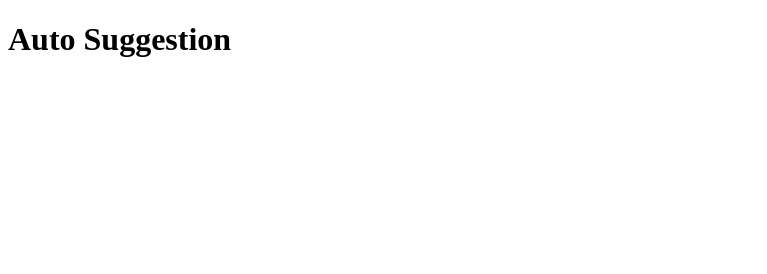
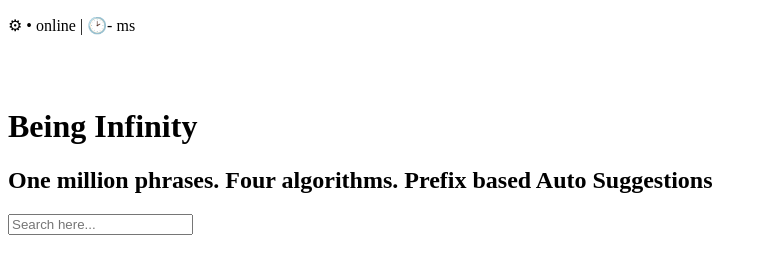
Before and after one commit to Keerthanaa-1411/auto-suggest, a website: page Frontend/pages/auto-suggest.html in a window 1280 px wide. Shown: the whole page, without its empty margins (0-767 px from the left). Drawn offline with Linux system fonts and the light colour scheme.

Commit message:
be-inf home page

```diff
--- a/Frontend/pages/auto-suggest.html
+++ b/Frontend/pages/auto-suggest.html
@@ -6,6 +6,11 @@
     <title>Document</title>
 </head>
 <body>
-    <h1>Auto Suggestion</h1>
+    <p>&#9881 &#8226 online | &#128337- ms</p>
+
+    <br><br>
+    <h1>Being Infinity</h1>
+    <h2>One million phrases. Four algorithms. Prefix based Auto Suggestions</h2>
+    <input type="text" id="search" placeholder="Search here...">
 </body>
 </html>
```
